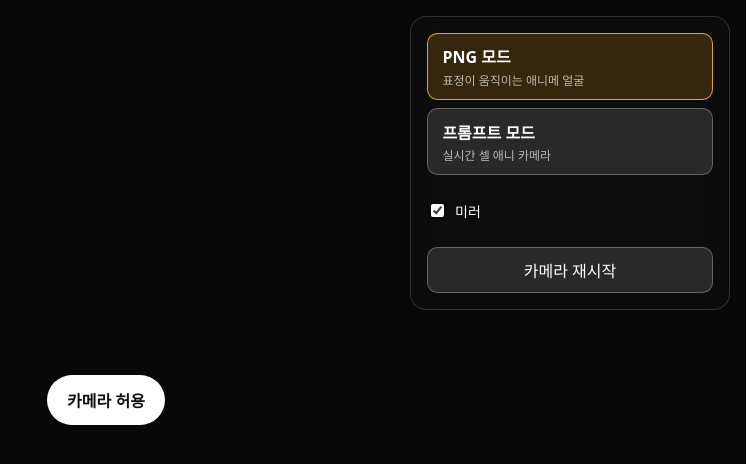
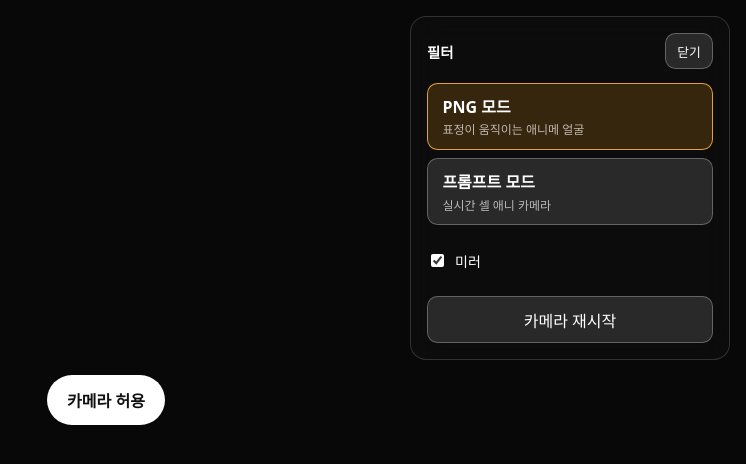
Before and after one commit to msm0748/playground, a React (Vite) app: page / in a window 1280 px wide. Shown: the top 464 px of the page, without its empty margins (534-1280 px from the left). Built offline with nearby package versions, Linux system fonts and the light colour scheme; what @pixi/react would draw is missing.

Commit message:
Implement collapsible controls panel in UI with state management for open/closed status. Update styles for improved layout and add tests to verify collapse functionality and initial state.

```diff
--- a/src/styles.css
+++ b/src/styles.css
@@ -104,6 +104,38 @@ body {
   backdrop-filter: blur(14px);
 }
 
+.controls--collapsed {
+  width: auto;
+  gap: 0;
+  padding: 0.5rem;
+}
+
+.controls__header {
+  display: flex;
+  gap: 0.75rem;
+  align-items: center;
+  justify-content: space-between;
+}
+
+.controls__title {
+  font-size: 0.9rem;
+}
+
+.controls button.controls__collapse {
+  min-height: 36px;
+  padding: 0.35rem 0.7rem;
+  font-size: 0.8rem;
+}
+
+.controls__panel {
+  display: grid;
+  gap: 0.85rem;
+}
+
+.controls__panel[hidden] {
+  display: none;
+}
+
 .controls__modes {
   display: grid;
   gap: 0.5rem;
--- a/src/ui/Controls.tsx
+++ b/src/ui/Controls.tsx
@@ -1,4 +1,4 @@
-import type { ChangeEvent } from 'react'
+import { useState, type ChangeEvent } from 'react'
 import type { FilterMode, FilterSettings } from '../types'
 
 export type ControlsProps = {
@@ -7,7 +7,11 @@ export type ControlsProps = {
   onModeChange: (mode: FilterMode) => void
   onChange: (settings: FilterSettings) => void
   onRestartCamera: () => void
+  /** Panels start open; collapsed is remembered only for the session. */
+  defaultOpen?: boolean
 }
+
+const PANEL_ID = 'controls-panel'
 
 export function Controls({
   mode,
@@ -15,7 +19,10 @@ export function Controls({
   onModeChange,
   onChange,
   onRestartCamera,
+  defaultOpen = true,
 }: ControlsProps) {
+  const [open, setOpen] = useState(defaultOpen)
+
   const update = <Key extends keyof FilterSettings>(
     key: Key,
     value: FilterSettings[Key],
@@ -28,7 +35,24 @@ export function Controls({
   }
 
   return (
-    <aside className="controls" aria-label="필터 설정">
+    <aside
+      className={open ? 'controls' : 'controls controls--collapsed'}
+      aria-label="필터 설정"
+    >
+      <div className="controls__header">
+        {open && <strong className="controls__title">필터</strong>}
+        <button
+          type="button"
+          className="controls__collapse"
+          aria-label={open ? '필터 설정 닫기' : '필터 설정 열기'}
+          aria-expanded={open}
+          aria-controls={PANEL_ID}
+          onClick={() => setOpen((current) => !current)}
+        >
+          {open ? '닫기' : '필터'}
+        </button>
+      </div>
+      <div id={PANEL_ID} className="controls__panel" hidden={!open}>
         <div className="controls__modes" role="group" aria-label="필터 선택">
           <button
             type="button"
@@ -60,6 +84,7 @@ export function Controls({
         <button type="button" onClick={onRestartCamera}>
           카메라 재시작
         </button>
+      </div>
     </aside>
   )
 }
```
Also changed, not shown: 1 other file (tests, documents, lock files or other folders). Lines whose indentation alone changed are shown as unchanged.
